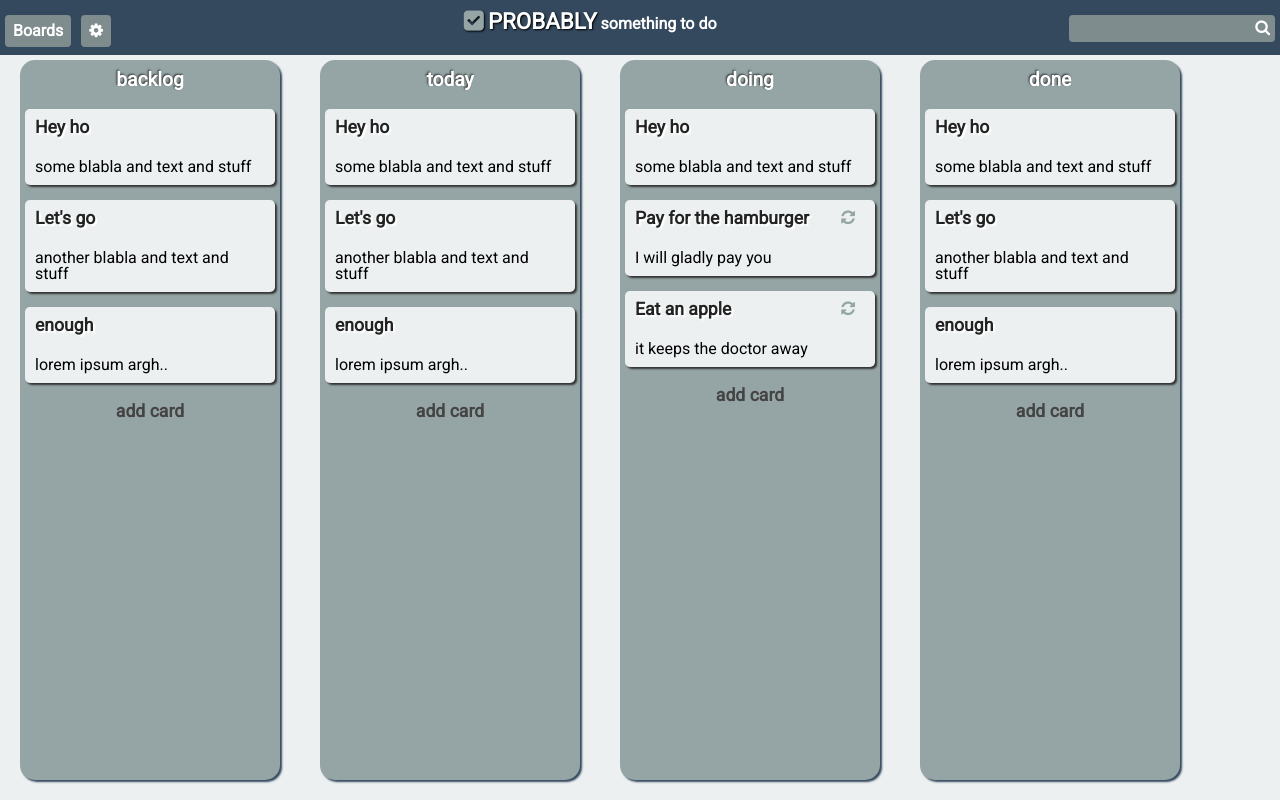
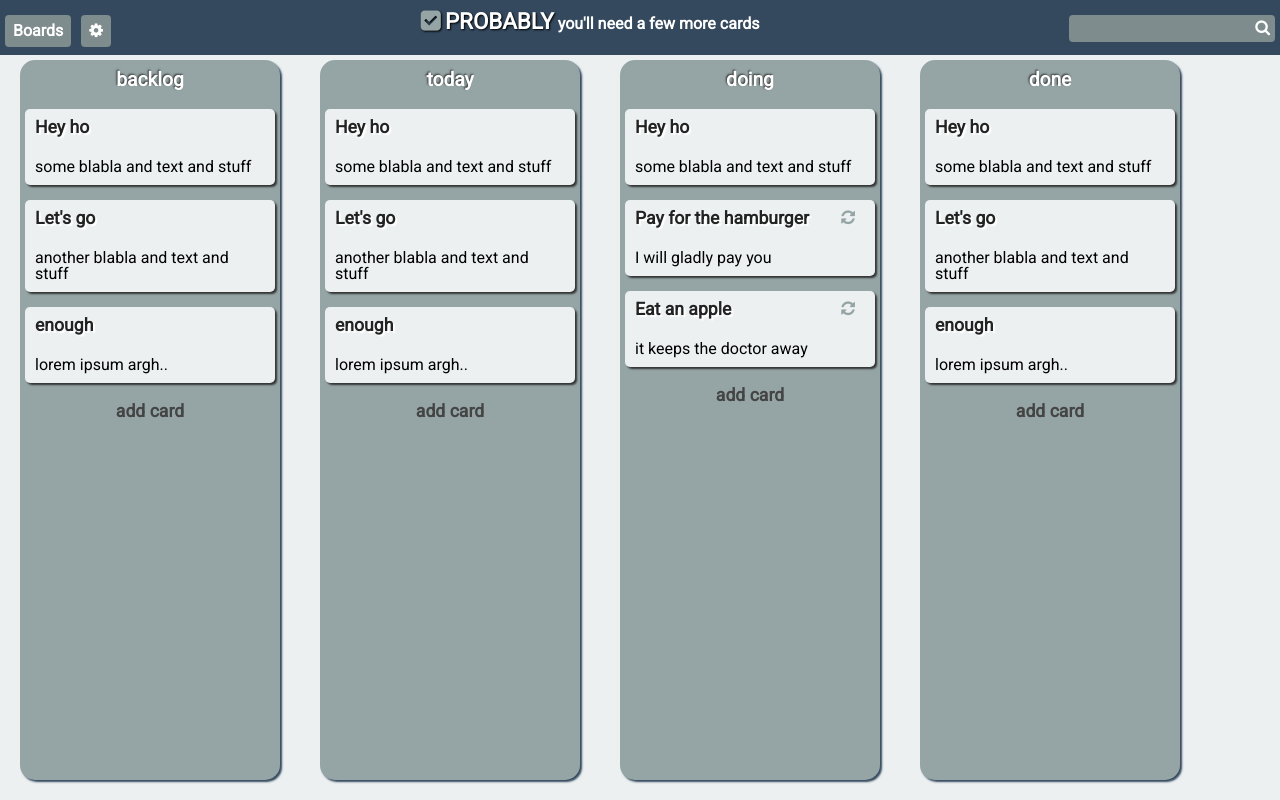
Before and after one commit to EinEnton/probably, a website: page index.html in a window 1280 px wide. Drawn offline with Linux system fonts and the light colour scheme.

Commit message:
improved random title

```diff
--- a/index.html
+++ b/index.html
@@ -12,7 +12,7 @@
 <div id="head">
     <a class="head-button head-button-left">Boards</a>
     <span class="head-button head-button-left"><i class="fa fa-gear"></i><span class="sub-menu"><a ng-click="addColumn()">Add column</a></span></span>
-    <span class="probably-title"><span class="probably">Probably</span> something to do</span><span class="search"><input type="text" width="30" ng-model="searchFilter"><a><i class="fa fa-search"></i></a> </span>
+    <span class="probably-title"><span class="probably">Probably</span> <span id="innerTitle">something to do</span></span><span class="search"><input type="text" width="30" ng-model="searchFilter"><a><i class="fa fa-search"></i></a> </span>
 </div>
 <div id="board" ui-sortable ng-model="board.columns">
     <div class="column" ng-repeat="column in board.columns">
--- a/js/main.js
+++ b/js/main.js
@@ -89,13 +89,16 @@
 
 
 // random title generator
-var titles = ['a task manager', 'what you will do today', 'you\'ll need a few more cards'];
+var titles = ['a task manager', 'what you will do today', 'you\'ll need a few more cards', 'something to do'];
 
 function getRandomFromArray(array) {
     var index = Math.floor(Math.random() * (array.length));
     return array[index];
 }
-$('title').text('Probably ' + getRandomFromArray(titles));
+
+var newTitle = getRandomFromArray(titles);
+$('title').text(newTitle);
+$('#innerTitle').text(newTitle);
 
 /*the app*/
 
```
